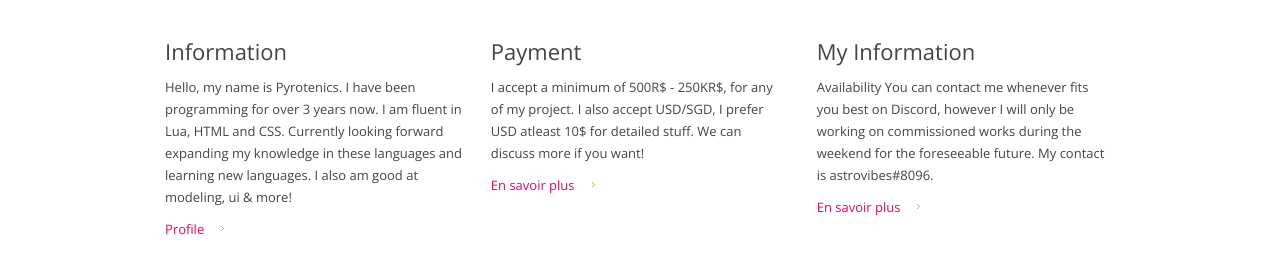
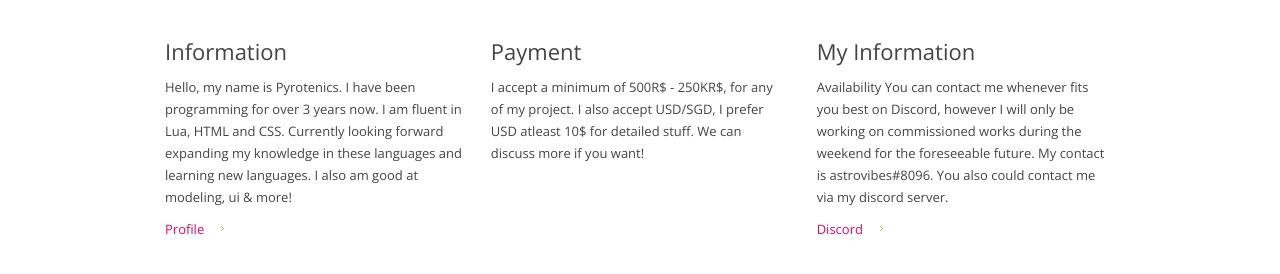
Before and after one commit to ScriptedNate/pyro, a plain HTML site: page index.html in a window 1280 px wide. Shown: the part 416-690 px from the top of the page. Drawn offline with nearby package versions, Linux system fonts and the light colour scheme.

Commit message:
Update index.html

```diff
--- a/index.html
+++ b/index.html
@@ -39,13 +39,12 @@ Hello, my name is Pyrotenics. I have been programming for over 3 years now. I am
     <div class="one-third">
       <h3>Payment</h3>
       <p>I accept a minimum of 500R$ - 250KR$, for any of my project. I also accept USD/SGD, I prefer USD atleast 10$ for detailed stuff. We can discuss more if you want!</p>
-      <p><a href="#" class="more">En savoir plus</a></p>
     </div>
     <div class="one-third">
       <h3>My Information</h3>
       <p>Availability
-You can contact me whenever fits you best on Discord, however I will only be working on commissioned works during the weekend for the foreseeable future. My contact is astrovibes#8096.</p>
-      <p><a href="#" class="more">En savoir plus</a></p>
+You can contact me whenever fits you best on Discord, however I will only be working on commissioned works during the weekend for the foreseeable future. My contact is astrovibes#8096. You also could contact me via my discord server.</p>
+      <p><a href="https://discord.gg/x6AZ4EF" class="more">Discord</a></p>
     </div>
   </div>
 </section>
```
